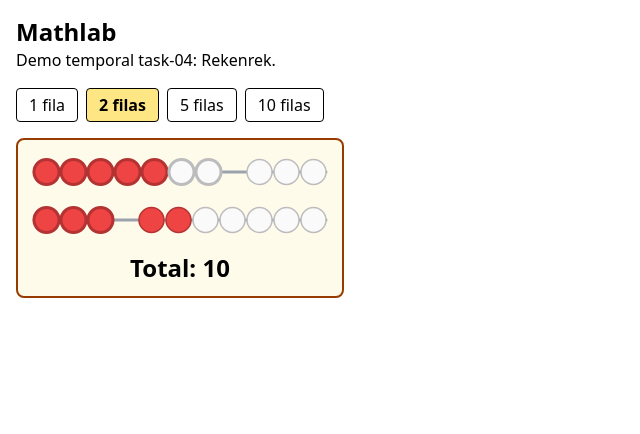
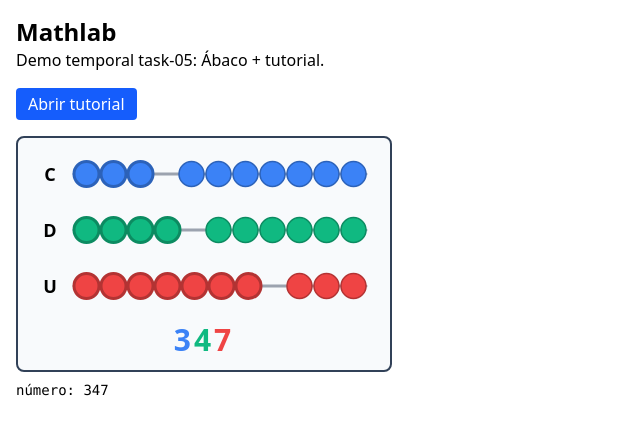
Before and after one commit to dealelopez/mathlab, a React (Vite) app: page / in a window 1280 px wide. Shown: the top 434 px of the page, without its empty margins (0-640 px from the left). Built offline with nearby package versions, Linux system fonts and the light colour scheme.

Commit message:
task-05: Abaco posicional + tutorial 7 pasos + tests + demo

```diff
--- a/src/App.tsx
+++ b/src/App.tsx
@@ -1,41 +1,65 @@
 import { useState } from 'react';
-import Rekenrek from './components/manipulatives/Rekenrek';
+import Abacus from './components/manipulatives/Abacus';
+import AbacusTutorial from './components/tutorial/AbacusTutorial';
 
-// Demo temporal de la tarea 04. Se sustituye en la tarea 15 con la navegación real.
+// Demo temporal de la tarea 05. Se sustituye en la tarea 15 con la navegación real.
 export default function App() {
-  const [rowCount, setRowCount] = useState(2);
-  const [values, setValues] = useState<number[]>([7, 3]);
-
-  const changeRows = (n: number) => {
-    setRowCount(n);
-    setValues((prev) =>
-      Array.from({ length: n }, (_, i) => (i < prev.length ? prev[i]! : 0)),
-    );
-  };
+  const [showTutorial, setShowTutorial] = useState(false);
+  const [number, setNumber] = useState(347);
+  const [done, setDone] = useState(false);
 
   return (
     <div className="p-4">
       <h1 className="text-2xl font-bold">Mathlab</h1>
-      <p>Demo temporal task-04: Rekenrek.</p>
+      <p>Demo temporal task-05: Ábaco + tutorial.</p>
 
-      <div className="mt-4 flex gap-2">
-        {[1, 2, 5, 10].map((n) => (
-          <button
-            key={n}
-            onClick={() => changeRows(n)}
-            className={`rounded border px-3 py-1 ${rowCount === n ? 'bg-amber-200 font-bold' : ''}`}
-          >
-            {n} {n === 1 ? 'fila' : 'filas'}
-          </button>
-        ))}
+      <div className="mt-4">
+        <button
+          onClick={() => {
+            setShowTutorial((s) => !s);
+            setDone(false);
+          }}
+          className="rounded bg-blue-600 px-3 py-1 text-white"
+        >
+          {showTutorial ? 'Ver ábaco libre' : 'Abrir tutorial'}
+        </button>
       </div>
 
       <div className="mt-4">
-        <Rekenrek
-          rows={rowCount}
-          value={values}
-          onChange={(v) => setValues(v)}
-        />
+        {showTutorial ? (
+          done ? (
+            <div>
+              <p className="font-semibold text-green-700">¡Tutorial completado!</p>
+              <button
+                onClick={() => {
+                  setDone(false);
+                  setShowTutorial(false);
+                }}
+                className="mt-2 rounded border px-3 py-1"
+              >
+                Volver al ábaco
+              </button>
+            </div>
+          ) : (
+            <AbacusTutorial
+              onComplete={() => setDone(true)}
+              onBack={() => setShowTutorial(false)}
+            />
+          )
+        ) : (
+          <div>
+            <Abacus
+              columns={[
+                { label: 'C', color: '#3B82F6' },
+                { label: 'D', color: '#10B981' },
+                { label: 'U', color: '#EF4444' },
+              ]}
+              value={number}
+              onChange={setNumber}
+            />
+            <p className="mt-2 font-mono text-sm">número: {number}</p>
+          </div>
+        )}
       </div>
     </div>
   );
--- /dev/null
+++ b/src/components/manipulatives/Abacus.tsx
@@ -0,0 +1,105 @@
+import BeadRow from '../primitives/BeadRow';
+import { numberToDigits, digitsToNumber } from '../../lib/math';
+
+export interface AbacusColumn {
+  /** Etiqueta del lugar: 'U', 'D', 'C' */
+  label: string;
+  /** Color de las cuentas de esta fila */
+  color: string;
+}
+
+export interface AbacusProps {
+  /**
+   * Definición de columnas (de mayor a menor valor posicional).
+   * Default: solo unidades → [{ label: 'U', color: '#EF4444' }]
+   */
+  columns?: AbacusColumn[];
+  /** Número representado (ej: 347). El ábaco muestra este número. */
+  value: number;
+  /** Callback cuando el número cambia por interacción */
+  onChange: (value: number) => void;
+  /** Desactiva la interacción */
+  readOnly?: boolean;
+  /** Mostrar etiquetas de valor posicional (U, D, C) a la izquierda de cada fila (default true) */
+  showLabels?: boolean;
+  /** Mostrar el número compuesto debajo del ábaco (default true) */
+  showNumber?: boolean;
+  /** Índice de columna a resaltar visualmente — para el tutorial (default -1 = ninguna) */
+  highlightColumn?: number;
+}
+
+/**
+ * Ábaco escolar occidental con semántica de valor posicional.
+ * Cada columna es un BeadRow de 10 cuentas con color uniforme;
+ * el dígito de la columna i vale dígito × 10^(n-1-i).
+ */
+export default function Abacus({
+  columns = [{ label: 'U', color: '#EF4444' }],
+  value,
+  onChange,
+  readOnly = false,
+  showLabels = true,
+  showNumber = true,
+  highlightColumn = -1,
+}: AbacusProps) {
+  const safeValue = Math.max(0, Math.round(value));
+  const raw = numberToDigits(safeValue);
+  const digits =
+    raw.length >= columns.length
+      ? raw.slice(raw.length - columns.length)
+      : [...Array<number>(columns.length - raw.length).fill(0), ...raw];
+
+  const handleDigitChange = (colIndex: number, newDigit: number) => {
+    if (readOnly) return;
+    const newDigits = [...digits];
+    newDigits[colIndex] = Math.max(0, Math.min(10, newDigit));
+    onChange(digitsToNumber(newDigits));
+  };
+
+  return (
+    <div className="inline-block rounded-lg border-2 border-slate-700 bg-slate-50 p-3">
+      <div className="flex flex-col gap-2">
+        {columns.map((col, i) => {
+          const highlighted = highlightColumn === i;
+          const dimmed = highlightColumn >= 0 && !highlighted;
+          return (
+            <div
+              key={`${col.label}-${i}`}
+              data-testid={`abacus-row-${i}`}
+              data-highlighted={highlighted ? 'true' : 'false'}
+              className={`flex items-center gap-2 rounded-md px-2 py-1 ${
+                highlighted ? 'bg-yellow-100 ring-2 ring-yellow-500' : ''
+              } ${dimmed ? 'opacity-60' : ''}`}
+            >
+              {showLabels && (
+                <span className="w-6 text-center text-lg font-bold tabular-nums">
+                  {col.label}
+                </span>
+              )}
+              <BeadRow
+                total={10}
+                value={digits[i]!}
+                onChange={(d) => handleDigitChange(i, d)}
+                colorSplit={10}
+                colors={[col.color]}
+                readOnly={readOnly}
+              />
+            </div>
+          );
+        })}
+      </div>
+      {showNumber && (
+        <p
+          data-testid="abacus-number"
+          className="mt-3 text-center text-3xl font-bold tabular-nums tracking-widest"
+        >
+          {digits.map((d, i) => (
+            <span key={i} style={{ color: columns[i]!.color }}>
+              {d}
+            </span>
+          ))}
+        </p>
+      )}
+    </div>
+  );
+}
--- /dev/null
+++ b/src/components/tutorial/AbacusTutorial.tsx
@@ -0,0 +1,192 @@
+import { useEffect, useState } from 'react';
+import Abacus, { type AbacusColumn } from '../manipulatives/Abacus';
+
+export interface AbacusTutorialProps {
+  /** Callback al completar el tutorial */
+  onComplete: () => void;
+  /** Callback para volver atrás / salir del tutorial */
+  onBack: () => void;
+}
+
+interface TutorialStep {
+  type: 'info' | 'exercise';
+  title: string;
+  description: string;
+  columns: AbacusColumn[];
+  highlightColumn: number;
+  readOnly: boolean;
+  /** Valor inicial del ábaco al entrar en el paso */
+  initialValue: number;
+  /** Si está definido, el ábaco anima desde initialValue hasta este valor (pasos info) */
+  animateTo?: number;
+  /** Respuesta esperada (solo pasos exercise) */
+  target?: number;
+}
+
+const U: AbacusColumn = { label: 'U', color: '#EF4444' };
+const D: AbacusColumn = { label: 'D', color: '#10B981' };
+const C: AbacusColumn = { label: 'C', color: '#3B82F6' };
+
+const STEPS: TutorialStep[] = [
+  {
+    type: 'info',
+    title: 'Esto es un ábaco',
+    description:
+      'Un ábaco tiene filas de 10 cuentas. Cada fila tiene una etiqueta: U son las unidades. Mueve las cuentas para formar números.',
+    columns: [U],
+    highlightColumn: -1,
+    readOnly: true,
+    initialValue: 0,
+  },
+  {
+    type: 'info',
+    title: 'Las unidades',
+    description:
+      'Cada cuenta de esta fila vale 1. Si mueves 3 cuentas, el número es 3.',
+    columns: [U],
+    highlightColumn: 0,
+    readOnly: true,
+    initialValue: 0,
+    animateTo: 3,
+  },
+  {
+    type: 'exercise',
+    title: 'Prueba: mueve 3 cuentas en las unidades',
+    description: 'Toca las cuentas para mover 3 a la izquierda. El número debe ser 3.',
+    columns: [U],
+    highlightColumn: 0,
+    readOnly: false,
+    initialValue: 0,
+    target: 3,
+  },
+  {
+    type: 'info',
+    title: 'Las decenas',
+    description:
+      'Cada cuenta de esta fila vale 10. Una cuenta de las decenas = 10 unidades.',
+    columns: [D, U],
+    highlightColumn: 0,
+    readOnly: true,
+    initialValue: 0,
+    animateTo: 10,
+  },
+  {
+    type: 'exercise',
+    title: 'Muestra el número 25',
+    description: 'Usa las decenas y las unidades para formar el 25.',
+    columns: [D, U],
+    highlightColumn: -1,
+    readOnly: false,
+    initialValue: 0,
+    target: 25,
+  },
+  {
+    type: 'info',
+    title: 'Las centenas',
+    description: 'Cada cuenta de esta fila vale 100. Una centena = 10 decenas.',
+    columns: [C, D, U],
+    highlightColumn: 0,
+    readOnly: true,
+    initialValue: 0,
+    animateTo: 100,
+  },
+  {
+    type: 'exercise',
+    title: 'Ahora solo: muestra el 142',
+    description: 'Sin ayuda: usa las tres filas para formar el 142.',
+    columns: [C, D, U],
+    highlightColumn: -1,
+    readOnly: false,
+    initialValue: 0,
+    target: 142,
+  },
+];
+
+/** Tutorial interactivo de 7 pasos para aprender a usar el ábaco. */
+export default function AbacusTutorial({ onComplete, onBack }: AbacusTutorialProps) {
+  const [stepIndex, setStepIndex] = useState(0);
+  const [abacusValue, setAbacusValue] = useState(STEPS[0]!.initialValue);
+
+  const step = STEPS[stepIndex]!;
+  const isLast = stepIndex === STEPS.length - 1;
+  const correct = step.type === 'info' || abacusValue === step.target;
+
+  // Al entrar en un paso: valor inicial + animación en pasos info.
+  useEffect(() => {
+    setAbacusValue(step.initialValue);
+    if (step.animateTo === undefined) return;
+    const t = setTimeout(() => setAbacusValue(step.animateTo!), 500);
+    return () => clearTimeout(t);
+  }, [stepIndex, step.initialValue, step.animateTo]);
+
+  const goNext = () => {
+    if (!correct) return;
+    if (isLast) onComplete();
+    else setStepIndex((i) => i + 1);
+  };
+
+  const goBack = () => {
+    if (stepIndex > 0) setStepIndex((i) => i - 1);
+  };
+
+  return (
+    <div className="max-w-md rounded-lg border p-4">
+      <div className="flex items-center justify-between">
+        <button onClick={onBack} className="text-sm text-slate-600 underline">
+          Volver
+        </button>
+        <div data-testid="tutorial-progress" className="flex gap-1.5">
+          {STEPS.map((_, i) => (
+            <span
+              key={i}
+              data-testid={`progress-dot-${i + 1}`}
+              aria-current={i === stepIndex ? 'step' : undefined}
+              className={`inline-block h-2.5 w-2.5 rounded-full ${
+                i === stepIndex ? 'bg-blue-600' : i < stepIndex ? 'bg-blue-300' : 'bg-slate-300'
+              }`}
+            />
+          ))}
+        </div>
+        <span className="text-sm tabular-nums">
+          {stepIndex + 1} / {STEPS.length}
+        </span>
+      </div>
+
+      <h2 data-testid="tutorial-title" className="mt-3 text-xl font-bold">
+        {step.title}
+      </h2>
+      <p className="mt-1 text-slate-700">{step.description}</p>
+
+      <div className="mt-3">
+        <Abacus
+          columns={step.columns}
+          value={abacusValue}
+          onChange={setAbacusValue}
+          readOnly={step.readOnly}
+          highlightColumn={step.highlightColumn}
+        />
+      </div>
+
+      {step.type === 'exercise' && correct && (
+        <p className="mt-2 font-semibold text-green-700">¡Correcto!</p>
+      )}
+
+      <div className="mt-4 flex justify-between">
+        <button
+          onClick={goBack}
+          disabled={stepIndex === 0}
+          className="rounded border px-3 py-1 disabled:opacity-40"
+        >
+          Anterior
+        </button>
+        <button
+          onClick={goNext}
+          disabled={!correct}
+          className="rounded bg-blue-600 px-3 py-1 text-white disabled:opacity-40"
+        >
+          Siguiente
+        </button>
+      </div>
+    </div>
+  );
+}
```
Also changed, not shown: 2 other files (tests, documents, lock files or other folders).
